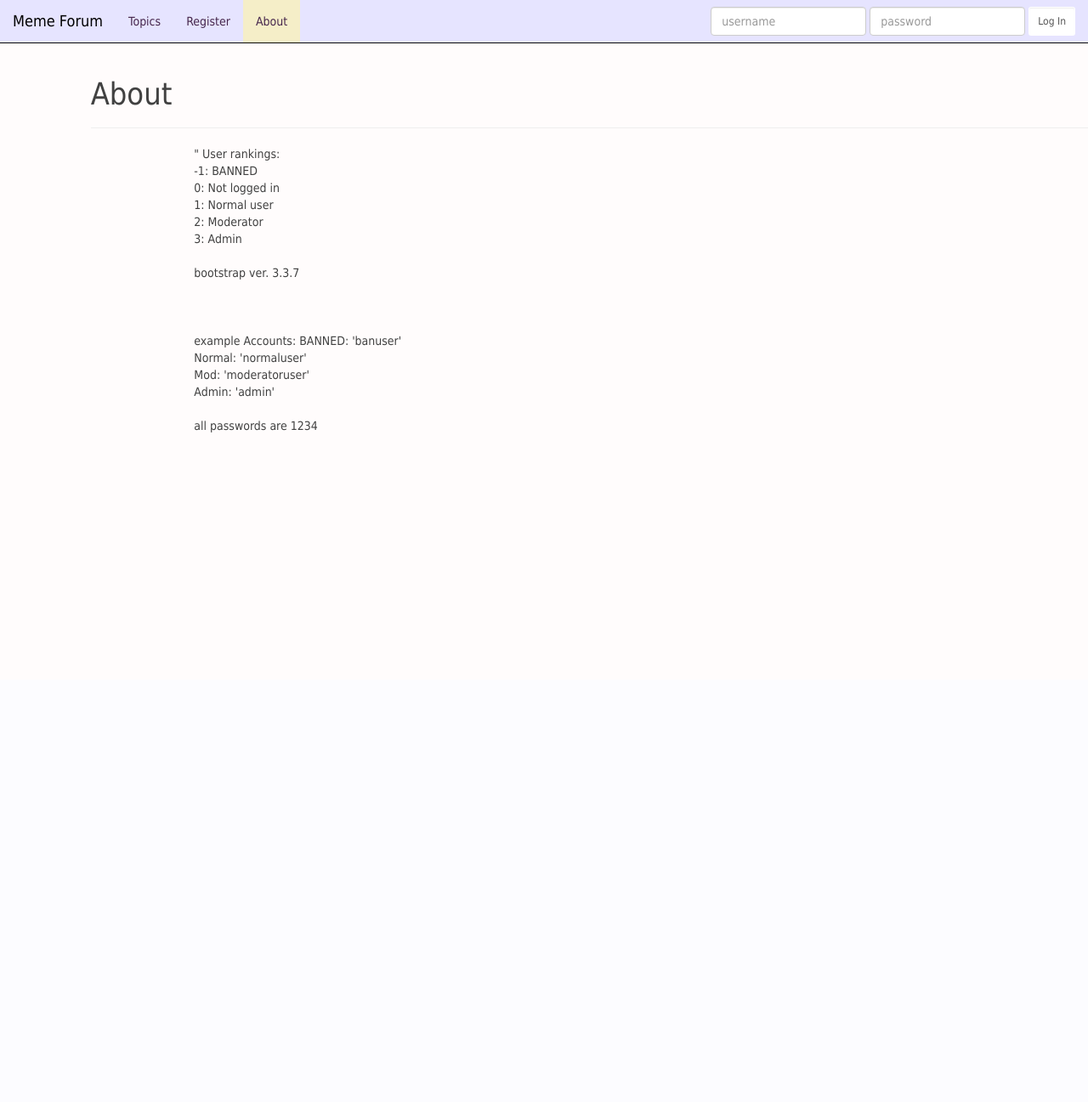
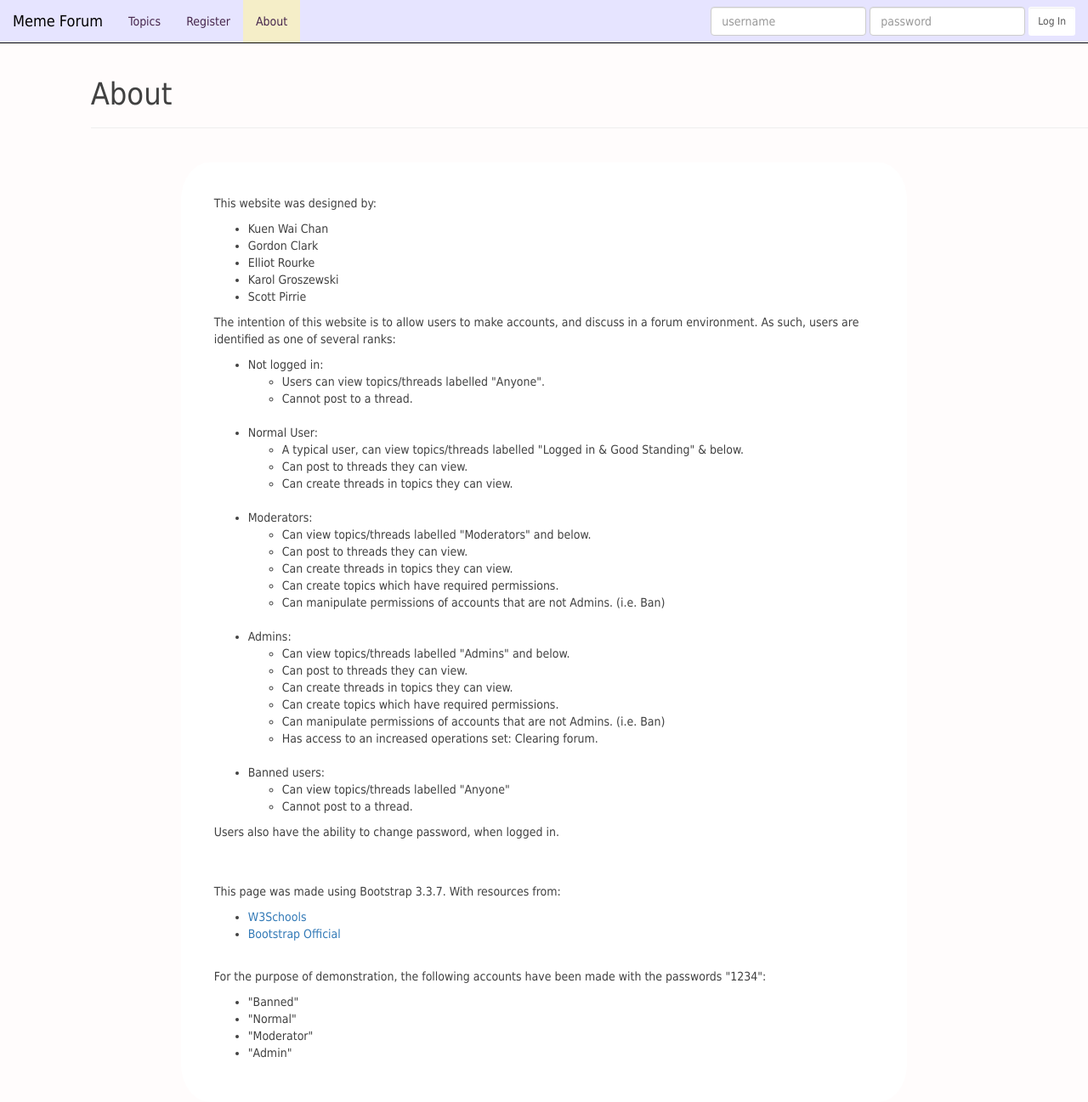
Before and after one commit to scottpirrie/WebForum, a PHP site: page /about.php in a window 1280 px wide. Shown: the whole page at 85% size. Before the commit the page ends 509 px from the top, so only its background shows below. Run offline with PHP 8.4, Linux system fonts and the light colour scheme; data that the repository does not hold is empty; some libraries are stand-ins or nearby versions.

Commit message:
dank animation in about
fixed titles

```diff
--- a/about.php
+++ b/about.php
@@ -1,7 +1,7 @@
 <!DOCTYPE html>
 <html lang="en">
 <head>
-    <title>Admin</title>
+    <title>About</title>
     <?php include_once("includeHeader.php"); ?>
 </head>
 <body>
@@ -15,22 +15,105 @@ include_once("menu.php");
     <h1>About</h1>
 </div>
 
-<div class="container col-md-8 col-md-offset-2">"  User rankings: <br>
-    -1: BANNED <br>
-    0: Not logged in <br>
-    1: Normal user <br>
-    2: Moderator <br>
-    3: Admin <br><br>
+<br>
 
-    bootstrap ver. 3.3.7 <br><br> <br><br>
-    example Accounts:
 
-    BANNED: 'banuser' <br>
-    Normal: 'normaluser' <br>
-    Mod: 'moderatoruser'<br>
-    Admin: 'admin' <br><br>
+<div class="container col-md-8 col-md-offset-2 about">
+    <div class="wordbreaker">
+        <p>This website was designed by:
+        <ul>
+            <li>Kuen Wai Chan</li>
+            <li>Gordon Clark</li>
+            <li>Elliot Rourke</li>
+            <li>Karol Groszewski</li>
+            <li>Scott Pirrie</li>
+        </ul>
+        </p>
 
-    all passwords are 1234</div>
+        <p>
+            The intention of this website is to allow users to make accounts, and discuss in a forum environment. As
+            such, users are identified as one of several ranks:
+        <ul>
+            <li>Not logged in:
+                <ul>
+                    <li>Users can view topics/threads labelled "Anyone".</li>
+                    <li>Cannot post to a thread.</li>
+                </ul>
+            </li>
+
+            <br>
+
+            <li>Normal User:
+                <ul>
+                    <li>A typical user, can view topics/threads labelled "Logged in & Good Standing" & below.</li>
+                    <li>Can post to threads they can view.</li>
+                    <li>Can create threads in topics they can view.</li>
+                </ul>
+            </li>
+
+            <br>
+
+            <li>Moderators:
+                <ul>
+                    <li>Can view topics/threads labelled "Moderators" and below.</li>
+                    <li>Can post to threads they can view.</li>
+                    <li>Can create threads in topics they can view.</li>
+                    <li>Can create topics which have required permissions.</li>
+                    <li>Can manipulate permissions of accounts that are not Admins. (i.e. Ban)</li>
+                </ul>
+            </li>
+
+            <br>
+
+            <li> Admins:
+                <ul>
+                    <li>Can view topics/threads labelled "Admins" and below.</li>
+                    <li>Can post to threads they can view.</li>
+                    <li>Can create threads in topics they can view.</li>
+                    <li>Can create topics which have required permissions.</li>
+                    <li>Can manipulate permissions of accounts that are not Admins. (i.e. Ban)</li>
+                    <li>Has access to an increased operations set: Clearing forum.</li>
+                </ul>
+            </li>
+
+            <br>
+
+            <li> Banned users:
+                <ul>
+                    <li>Can view topics/threads labelled "Anyone"</li>
+                    <li>Cannot post to a thread.</li>
+                </ul>
+            </li>
+        </ul>
+        </p>
+
+        <p>Users also have the ability to change password, when logged in.</p>
+
+        <br>
+        <br>
+
+        <p>This page was made using Bootstrap 3.3.7. With resources from:
+        <ul>
+            <li><a href="https://www.w3schools.com/bootstrap/default.asp">W3Schools</a></li>
+            <li><a href="http://bootstrapdocs.com/v3.0.3/docs/css/">Bootstrap Official</a></li>
+        </ul>
+        </p>
+
+        <br>
+
+        <p>
+            For the purpose of demonstration, the following accounts have been made with the passwords "1234":
+        <ul>
+            <li>"Banned"</li>
+            <li>"Normal"</li>
+            <li>"Moderator"</li>
+            <li>"Admin"</li>
+        </ul>
+
+        </p>
+    </div>
+
+</div>
 
 
 </body>
--- a/includeHeader.php
+++ b/includeHeader.php
@@ -4,6 +4,7 @@
 <script src="https://ajax.googleapis.com/ajax/libs/jquery/3.2.1/jquery.min.js"></script>
 <script src="https://maxcdn.bootstrapcdn.com/bootstrap/3.3.7/js/bootstrap.min.js"></script>
 
+<link rel="stylesheet" href="css/animations.css">
 <style>
 
     body {
@@ -58,19 +59,21 @@
         }
     }
 
-
+    .wordbreaker {
+        word-wrap: break-word;
+        overflow-wrap: break-word;
+    }
 
     .nopadding {
-         margin-top:0;
+        margin-top: 0;
         margin-bottom: 0;
         margin-right: 0;
         margin-left: 0;
 
-         padding-top:0;
+        padding-top: 0;
         padding-bottom: 0;
         padding-right: 0;
         padding-left: 0;
-
 
     }
 
@@ -78,6 +81,7 @@
         padding: 3px;
 
     }
+
     textarea {
         resize: none;
     }
@@ -137,4 +141,22 @@
         background-color: #ddd;
     }
 
+    .about{
+        background-color: white;
+        padding: 3%;
+        border-radius: 4%;
+
+        animation-name: example;
+        animation-duration: 4s;
+
+    }
+
+
+    /* The animation code */
+    @keyframes example {
+        from {background-color: red;}
+        to {background-color: yellow;}
+    }
+
+
 </style>
--- a/newpost.php
+++ b/newpost.php
@@ -1,7 +1,7 @@
 <!DOCTYPE html>
 <html lang="en">
 <head>
-    <title>Register</title>
+    <title>New Post</title>
     <?php include_once("includeHeader.php"); ?>
 </head>
 <body>
@@ -56,7 +56,7 @@ if($_SESSION["type"]==0){ ?>
                 <form id = "postForm" class="form" method="post" action="posts.php">
                     <div class="form-group  col-md-12 ">
                         <label class="col-form-label" for="post">Post:</label>
-                        <textarea class="form-control" rows="20" form="postForm" name="postContent" form="create-thread" maxlength="1000" required></textarea><br>
+                        <textarea class="form-control" rows="20" form="postForm" name="postContent" form="create-thread" maxlength="1000" required placeholder="Enter text..."></textarea><br>
                     </div>
 
                     <div class="form-group  col-md-2 ">
--- a/newthread.php
+++ b/newthread.php
@@ -41,7 +41,7 @@ if(isset($_SESSION['topicID'])){
                             <div class="form-group  col-md-12 ">
                                 <label class="col-form-label" for="post">Post:</label>
                                 <textarea class="form-control" rows="20" name="post"
-                                          form="create-thread"></textarea><br>
+                                          form="create-thread" placeholder="Enter text..." required></textarea><br>
                             </div>
 
                             <div class="form-group  col-md-2 ">
--- a/register.php
+++ b/register.php
@@ -45,7 +45,7 @@ if (isset($_POST["create"])) {
         }
     }
     if ($accountCreationSuccess) {
-        $sql = "INSERT INTO `Login` (`username`, `password`, `type`) VALUES ('$createUser', '$createPass', '2')";
+        $sql = "INSERT INTO `Login` (`username`, `password`, `type`) VALUES ('$createUser', '$createPass', '1')";
         $conn->query($sql);
 
         /*todo change privilege level*/
```
Lines whose indentation alone changed are shown as unchanged.
